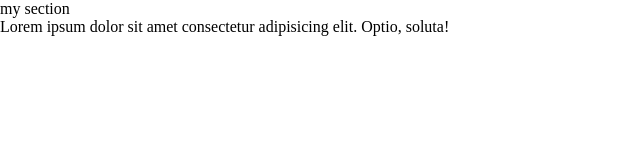
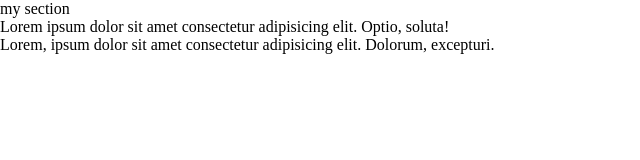
Before and after one commit to Md-Jakaria-Ahmed/mystartergithub, a plain HTML site: page index.html in a window 1280 px wide. Shown: the whole page, without its empty margins (0-640 px from the left). Drawn offline with Linux system fonts and the light colour scheme.

```diff
--- a/index.html
+++ b/index.html
@@ -18,6 +18,10 @@
         <div class="description">Lorem ipsum dolor sit amet consectetur adipisicing elit. Optio, soluta!</div>
     </section>
 
+    <div>
+        <p>Lorem, ipsum dolor sit amet consectetur adipisicing elit. Dolorum, excepturi.</p>
+    </div>
+
 
 
 </body>
```
